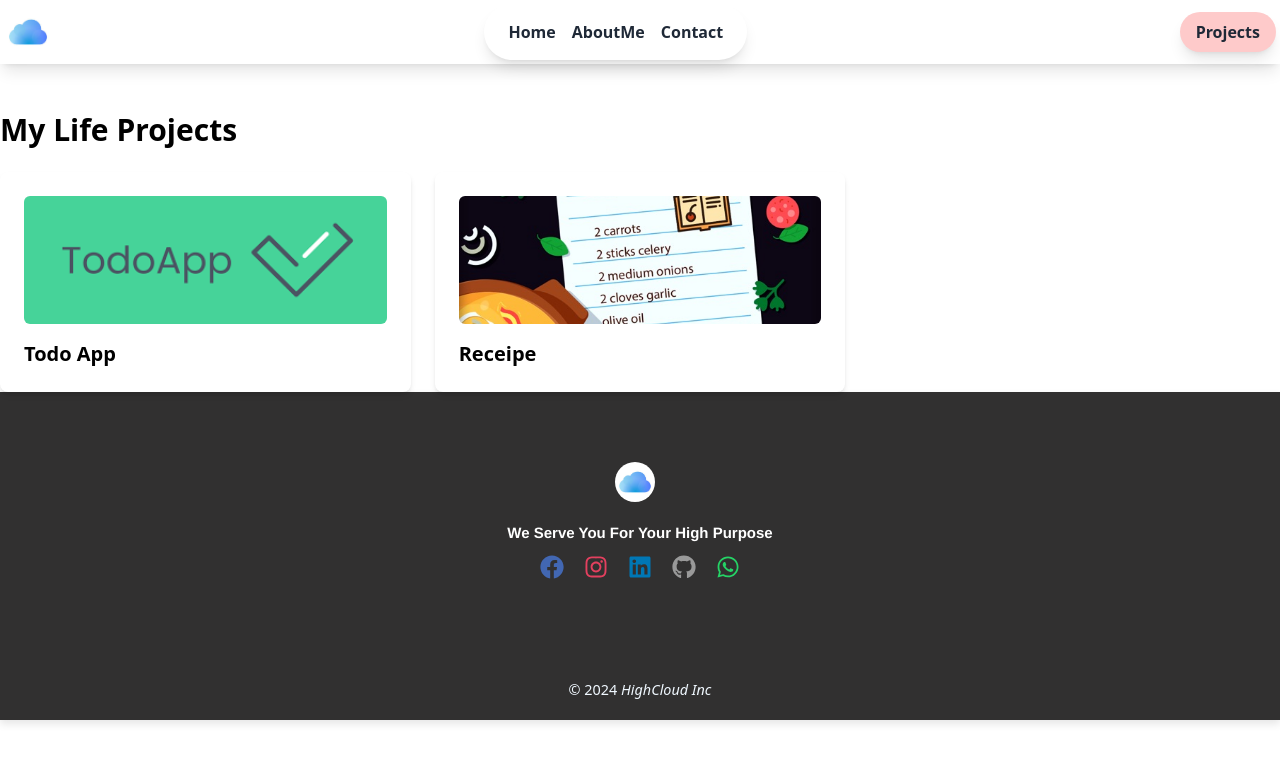
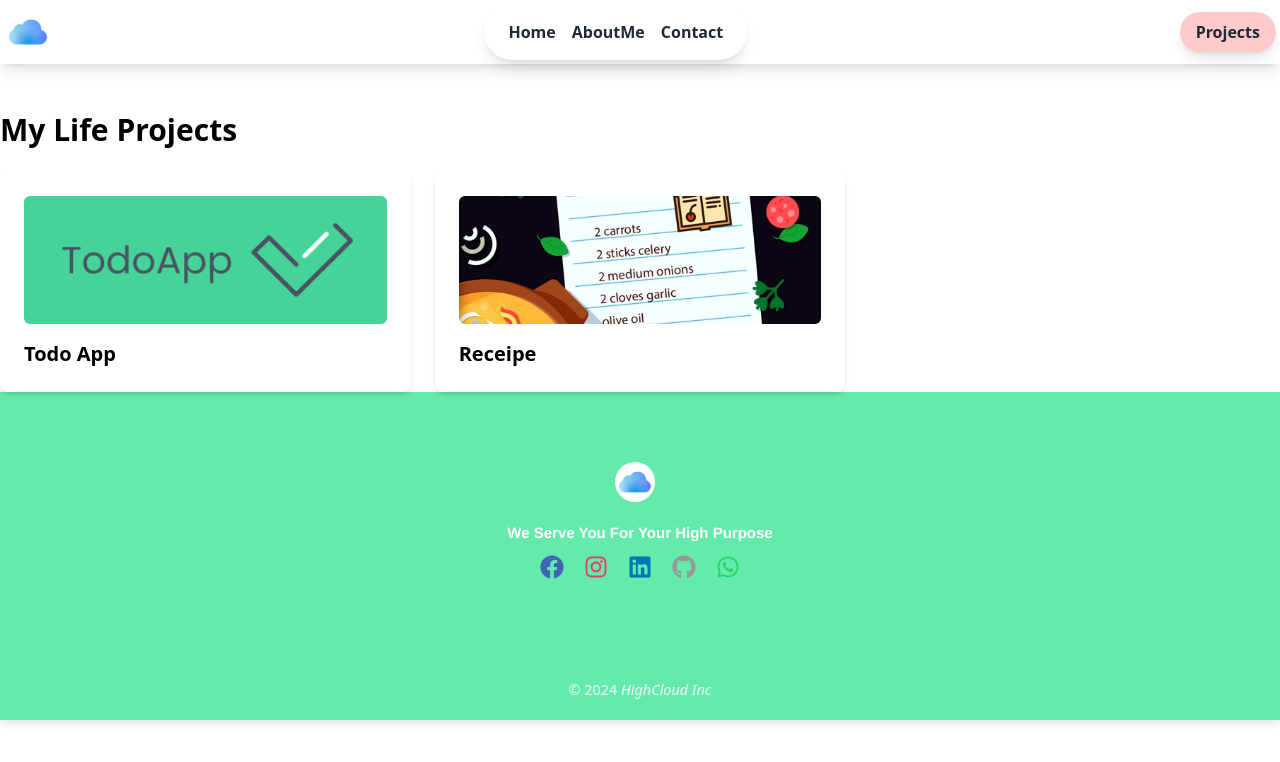
Before and after one commit to quadribola91/Portfolio0, a React (Create React App) app: page /projects in a window 1280 px wide. Shown: the top 762 px of the page. Built offline with nearby package versions, Linux system fonts and the light colour scheme.

Commit message:
Update Footer.css

```diff
--- a/src/Footer.css
+++ b/src/Footer.css
@@ -5,7 +5,7 @@
   flex-direction: column;
   justify-content: space-between;
   align-items: center;
-  background-color: #313030;
+  background-color: #64ebac;
   color: rgb(255, 255, 255);
   padding: 20px;
   width: 100%;
```
